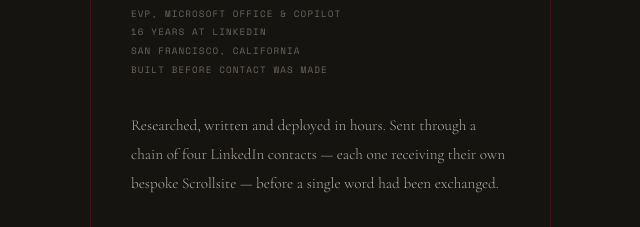
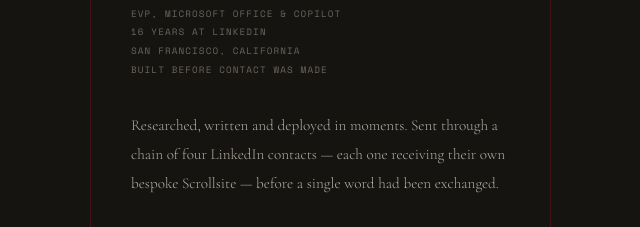
Before and after one commit to Marcovanbd1/Scrollsites, a plain HTML site: page index.html in a window 1280 px wide. Shown: the part 3040-3267 px from the top of the page, 38-678 px from the left. Drawn offline with nearby package versions, Linux system fonts and the light colour scheme.

Commit message:
Update index.html

```diff
--- a/index.html
+++ b/index.html
@@ -780,7 +780,7 @@
             BUILT BEFORE CONTACT WAS MADE
           </p>
           <p class="body-text" style="font-size: 0.95rem;">
-            Researched, written and deployed in hours. Sent through a chain of four LinkedIn contacts — each one receiving their own bespoke Scrollsite — before a single word had been exchanged.
+            Researched, written and deployed in moments. Sent through a chain of four LinkedIn contacts — each one receiving their own bespoke Scrollsite — before a single word had been exchanged.
           </p>
           <div class="proof-stats">
             <div>
```
